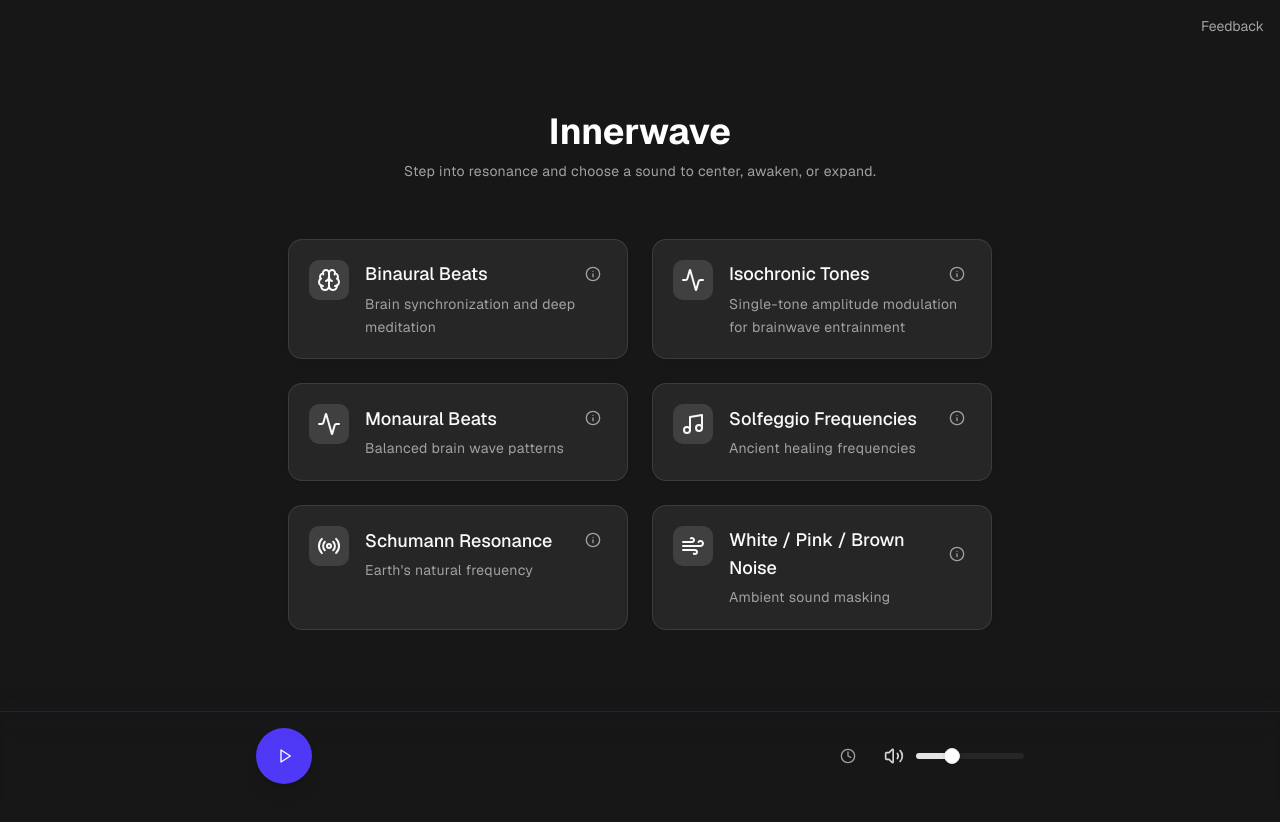
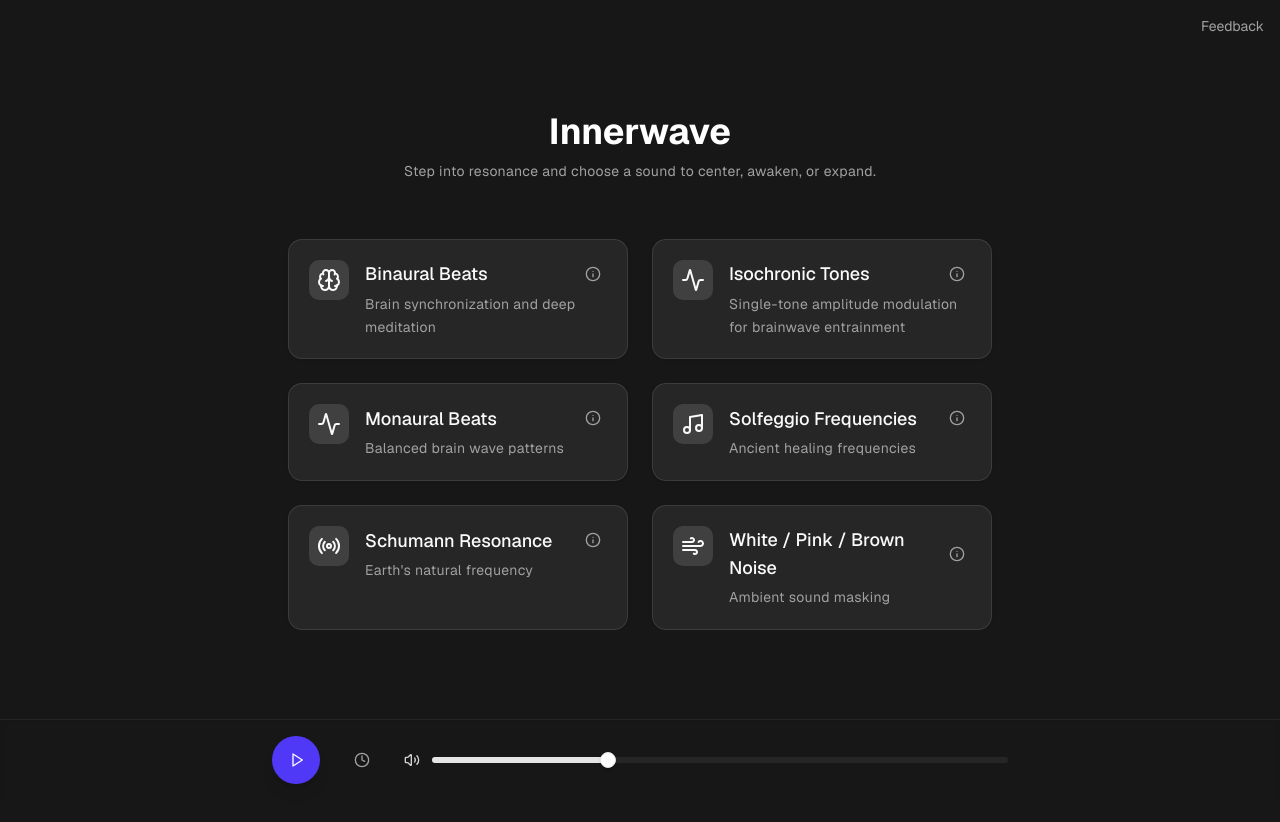
Before and after one commit to yeahj-png/innerwave, a Next.js app: page / in a window 1280 px wide. Shown: the top 822 px of the page. Built offline with nearby package versions, Linux system fonts and the light colour scheme.

Commit message:
Added audio controls component with play/pause functionality

```diff
--- a/src/components/AudioControls.tsx
+++ b/src/components/AudioControls.tsx
@@ -53,12 +53,10 @@ export function AudioControls({
   const [perfectFifth, setPerfectFifth] = useState(false);
 
   // Handle volume change
-  const handleVolumeChange = (e: React.ChangeEvent<HTMLInputElement>) => {
-    const newVolume = parseFloat(e.target.value);
+  const handleVolumeChange = (values: number[]) => {
+    const newVolume = values[0];
     setVolume(newVolume);
-    if (audioRef.current) {
-      audioRef.current.volume = newVolume;
-    }
+    onVolumeChange(newVolume / 100);
   };
 
   // Handle perfect fifth toggle
@@ -79,7 +77,7 @@ export function AudioControls({
     <>
       {/* Current frequency display */}
       {selectedFrequency && (
-        <div className="fixed bottom-[8.5rem] sm:bottom-[4.5rem] left-0 w-full bg-neutral-900/95 backdrop-blur-sm text-center py-2 text-sm text-neutral-400 border-t border-neutral-700/50 z-40">
+        <div className="fixed bottom-20 left-0 w-full bg-neutral-900/95 backdrop-blur-sm text-center py-2 text-sm text-neutral-400 border-t border-neutral-800/50 z-40">
           Playing {selectedFrequency.label}
           {timeRemaining && (
             <span className="ml-2 text-indigo-400">
@@ -90,41 +88,36 @@ export function AudioControls({
       )}
 
       {/* Audio Controls Bar */}
-      <div className="fixed bottom-0 w-full z-50 bg-neutral-900 border-t border-neutral-800 shadow-inner">
-        {/* Aesthetic glow effect */}
-        <div className="absolute top-0 left-0 w-full h-1 bg-indigo-500/10 blur-md" />
-
-        <div className="p-4">
-          <div className="flex flex-col sm:flex-row sm:items-center sm:justify-between gap-4 max-w-3xl mx-auto">
-            {/* Row 1: Play Button */}
-            <div className="flex justify-center sm:justify-start">
+      <div className="fixed bottom-0 left-0 w-full z-50 bg-neutral-900 border-t border-neutral-800 shadow-inner">
+        <div className="max-w-screen-md mx-auto px-4 py-4">
+          <div className="flex items-center gap-6">
+            {/* Play Button */}
             <Button
               variant="default"
               size="icon"
-                className="bg-indigo-600 hover:bg-indigo-700 text-white rounded-full shadow-lg h-14 w-14 transition-all duration-300"
+              className="bg-indigo-600 hover:bg-indigo-700 text-white rounded-full shadow-lg h-12 w-12 flex-shrink-0 transition-all duration-300"
               onClick={onPlayPause}
             >
               {isPlaying ? (
-                  <Pause className="h-6 w-6" />
+                <Pause className="h-5 w-5" />
               ) : (
-                  <Play className="h-6 w-6 ml-0.5" />
+                <Play className="h-5 w-5 ml-0.5" />
               )}
             </Button>
-            </div>
 
-            {/* Row 2: Controls */}
-            <div className="flex justify-between items-center gap-4">
+            {/* Controls Group */}
+            <div className="flex items-center gap-6 flex-1 min-w-0">
               {/* Timer */}
               <Popover>
                 <PopoverTrigger asChild>
                   <Button
                     variant="ghost"
                     size="icon"
-                    className={`relative h-10 w-10 rounded-full transition-all duration-200 ${
+                    className={`relative h-9 w-9 rounded-full transition-all duration-200 flex-shrink-0 ${
                       timeRemaining ? 'text-indigo-400 bg-indigo-500/10' : 'text-neutral-400 hover:text-neutral-200'
                     }`}
                   >
-                    <Clock className="h-5 w-5" />
+                    <Clock className="h-4 w-4" />
                     {timeRemaining && (
                       <span className="absolute -top-1 -right-1 text-xs bg-indigo-600 rounded-full px-1.5 py-0.5">
                         {formatTimeRemaining()}
@@ -138,7 +131,7 @@ export function AudioControls({
                       <Button
                         key={mins}
                         variant={selectedTimer === mins ? "default" : "outline"}
-                        className="w-full h-10 text-sm transition-colors duration-200"
+                        className="w-full h-9 text-sm transition-colors duration-200"
                         onClick={() => onTimerSelect(selectedTimer === mins ? null : mins)}
                       >
                         {mins}m
@@ -149,12 +142,11 @@ export function AudioControls({
               </Popover>
 
               {/* Volume Slider */}
-              <div className="flex items-center gap-2">
+              <div className="flex items-center gap-3 flex-1 min-w-[140px]">
+                <Volume2 className="h-4 w-4 text-neutral-300 flex-shrink-0" />
                 <TooltipProvider>
                   <Tooltip>
                     <TooltipTrigger asChild>
-                      <div className="flex items-center gap-3 min-w-[140px]">
-                        <Volume2 className="h-5 w-5 text-neutral-300 shrink-0" />
                       <Slider
                         value={[volume]}
                         onValueChange={handleVolumeChange}
@@ -162,7 +154,6 @@ export function AudioControls({
                         step={1}
                         className="relative flex items-center select-none touch-none w-full [&>[data-thumb]]:h-4 [&>[data-thumb]]:w-4 [&>[data-thumb]]:border-2 [&>[data-thumb]]:border-indigo-500 [&>[data-thumb]]:bg-white [&>[data-thumb]]:rounded-full [&>[data-track]]:h-1.5 [&>[data-track]]:bg-neutral-600 [&>[data-range]]:bg-indigo-500"
                       />
-                      </div>
                     </TooltipTrigger>
                     <TooltipContent>
                       <p className="text-xs font-medium">Volume: {volume}%</p>
@@ -173,7 +164,7 @@ export function AudioControls({
 
               {/* Perfect Fifth Toggle */}
               {selectedCategory === 'solfeggio' && (
-                <div className="flex items-center gap-2 pl-2 border-l border-neutral-700">
+                <div className="flex items-center gap-2">
                   <span className="text-sm text-neutral-400">5th</span>
                   <Switch
                     checked={perfectFifth}
```
Lines whose indentation alone changed are shown as unchanged.
